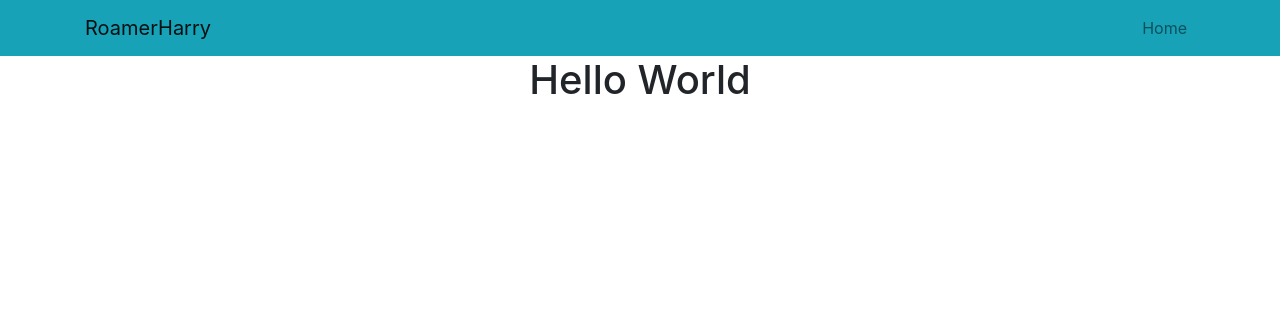
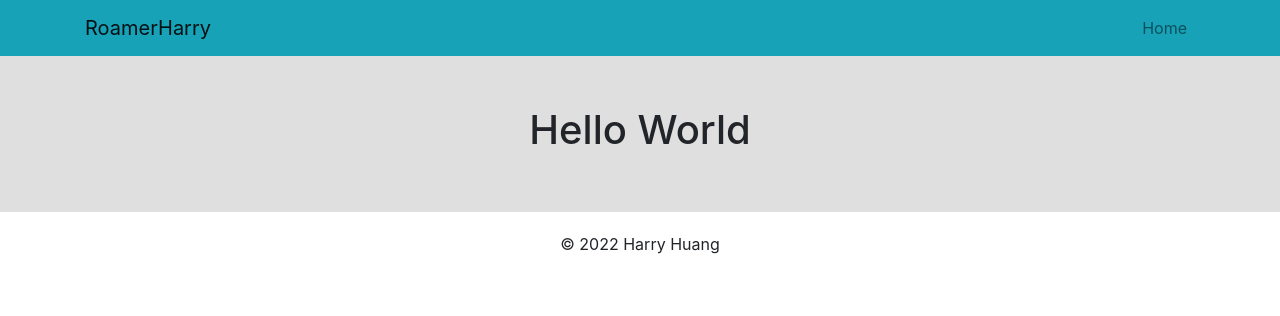
Before and after one commit to harryhmx/roamerharry, a Django app: page / in a window 1280 px wide. Shown: the top 316 px of the page. Run offline with Django 3.2, Linux system fonts and the light colour scheme; style sheets or scripts are compiled from the project's sources; some libraries are stand-ins or nearby versions.

Commit message:
Add footer and update homepage layouts

```diff
--- a/static/stylesheets/base.scss
+++ b/static/stylesheets/base.scss
@@ -1,3 +1,10 @@
-body {
-  padding-top: 56px;  /* navbar height */
+$navbar-height: 56px;
+
+.normal {
+  padding-top: $navbar-height;
+
+  footer {
+    padding-top:    20px;
+    padding-bottom: 10px;
+  }
 }
--- /dev/null
+++ b/static/stylesheets/blog.scss
@@ -0,0 +1,8 @@
+$bg-blog:      #dfdfdf;
+$padding-blog: 50px;
+
+.blog-page {
+  background-color: $bg-blog;
+  padding-top:      $padding-blog;
+  padding-bottom:   $padding-blog;
+}
--- a/templates/base.html
+++ b/templates/base.html
@@ -3,9 +3,10 @@
 
 {% include "head.html" %}
 
-<body>
-  {% include "header.html" %}
+<body class="normal">
+  {% include "top.html" %}
   {% block main_body %}{% endblock %}
+  {% include "bottom.html" %}
 </body>
 
 </html>
--- /dev/null
+++ b/templates/bottom.html
@@ -0,0 +1,8 @@
+<div class="base-content-bottom">
+  <!-- Footer -->
+  <footer>
+    <div class="container text-center">
+      <p>&copy; 2022 Harry Huang</p>
+    </div>
+  </footer>
+</div>
--- a/templates/head.html
+++ b/templates/head.html
@@ -9,6 +9,7 @@
   <link rel="stylesheet" href="https://cdn.staticfile.org/twitter-bootstrap/4.3.1/css/bootstrap.min.css"/>
   <!-- Customize styles -->
   <link href="{% sass_src 'stylesheets/base.scss' %}" rel="stylesheet"/>
+  <link href="{% sass_src 'stylesheets/blog.scss' %}" rel="stylesheet"/>
   <!-- jQuery -->
   <script src="https://cdn.staticfile.org/jquery/3.2.1/jquery.min.js"></script>
   <!-- Popper.js -->
--- a/templates/header.html
+++ /dev/null
@@ -1,15 +0,0 @@
-<nav class="navbar fixed-top navbar-expand-lg navbar-light bg-info">
-  <div class="container">
-    <a class="navbar-brand" href="{% url 'home' %}">RoamerHarry</a>
-    <button class="navbar-toggler" type="button" data-toggle="collapse" data-target="#navbar" aria-controls="navbar" aria-expanded="false" aria-label="Toggle navigation">
-      <span class="navbar-toggler-icon"></span>
-    </button>
-    <div class="collapse navbar-collapse" id="navbar">
-      <ul class="navbar-nav ml-auto">
-        <li class="nav-item">
-          <a class="nav-link" href="{% url 'home' %}">Home</a>
-        </li>
-      </ul>
-    </div>
-  </div>
-</nav>
--- a/templates/index.html
+++ b/templates/index.html
@@ -1,7 +1,7 @@
 {% extends "base.html" %}
 
 {% block main_body %}
-  <div class="home-page">
+  <div class="blog-page">
     <div class="container">
       <h1 class="text-center">{{ body_title }}</h1>
     </div>
--- /dev/null
+++ b/templates/top.html
@@ -0,0 +1,18 @@
+<div class="base-content-top">
+  <!-- Navbar -->
+  <nav class="navbar fixed-top navbar-expand-lg navbar-light bg-info">
+    <div class="container">
+      <a class="navbar-brand" href="{% url 'home' %}">RoamerHarry</a>
+      <button class="navbar-toggler" type="button" data-toggle="collapse" data-target="#navbar" aria-controls="navbar" aria-expanded="false" aria-label="Toggle navigation">
+        <span class="navbar-toggler-icon"></span>
+      </button>
+      <div class="collapse navbar-collapse" id="navbar">
+        <ul class="navbar-nav ml-auto">
+          <li class="nav-item">
+            <a class="nav-link" href="{% url 'home' %}">Home</a>
+          </li>
+        </ul>
+      </div>
+    </div>
+  </nav>
+</div>
```
